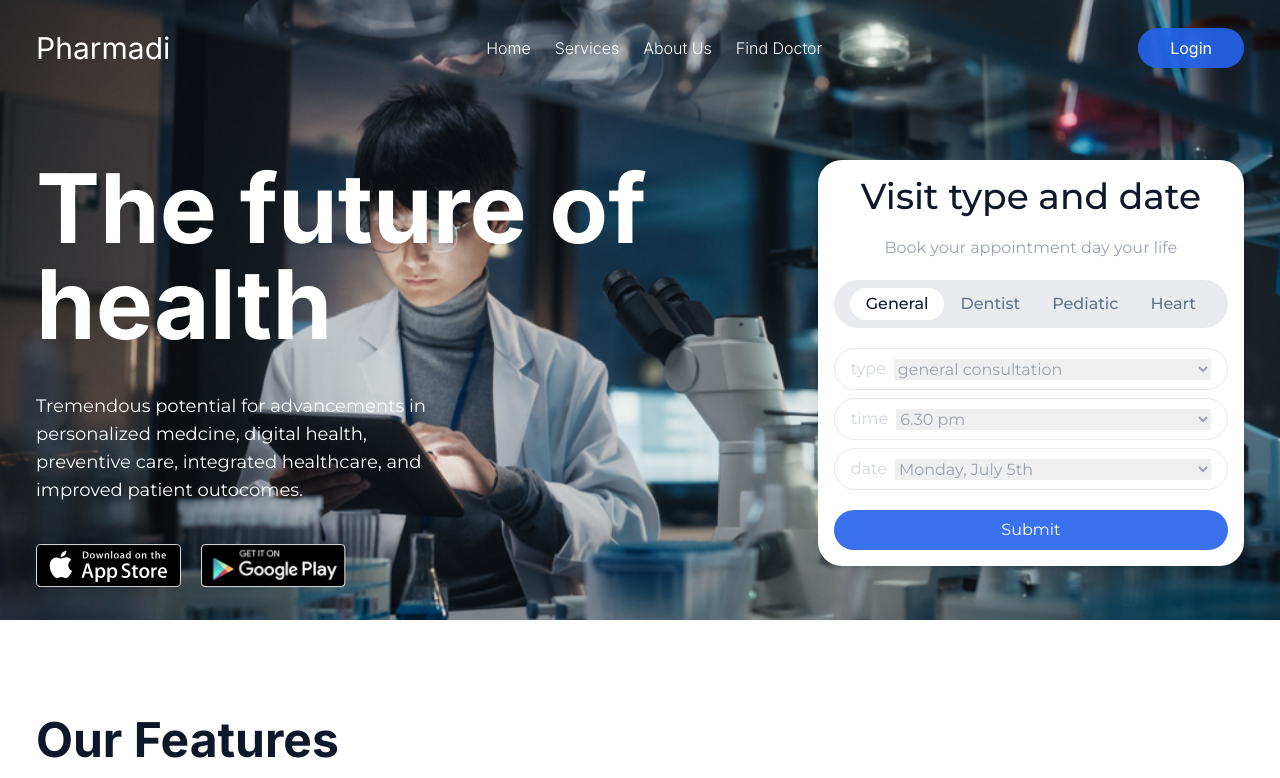
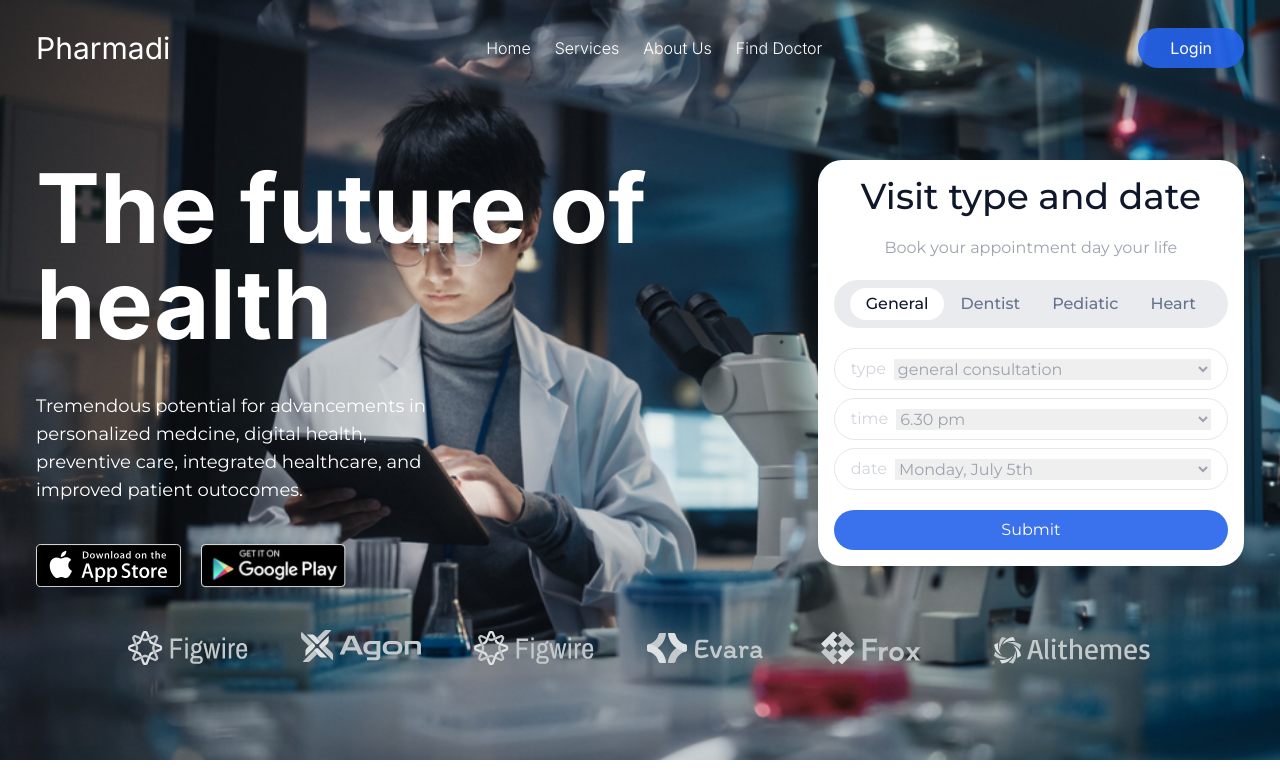
Before and after one commit to IGUIDER-AMINE/healthcare-website, a Next.js app: page / in a window 1280 px wide. Shown: the top 778 px of the page. Built offline with nearby package versions, Linux system fonts and the light colour scheme.

Commit message:
finish banner  section

```diff
--- a/components/Banner.tsx
+++ b/components/Banner.tsx
@@ -1,16 +1,19 @@
 import { appleStore, googlePlay } from "@/public";
-import { Swiper, SwiperSlide } from "swiper/react";
 import Image from "next/image";
 import React from "react";
 import NavBar from "./NavBar";
+import SwiperCore, { Autoplay, Navigation, Pagination } from "swiper";
+import { Swiper, SwiperSlide } from "swiper/react";
+SwiperCore.use([Autoplay, Navigation]);
+
 import "swiper/css";
 import "swiper/css/pagination";
 
 const data_brand = [
-  // {
-  //   id: "logo-1",
-  //   link: "/public/images//appStore.png",
-  // },
+  {
+    id: "logo-1",
+    link: "/images/brands/sample-logo-3.svg",
+  },
   {
     id: "logo-2",
     link: "/images/brands/sample-logo-1.svg",
@@ -41,7 +44,7 @@ const Banner = () => {
       style={{ backgroundImage: `url('./images/bannerthree.jpg')` }}
     >
       <NavBar />
-      <div className="container mx-auto px-9">
+      <div className="container space-y-10 mx-auto px-9">
         <div className="grid gap-4 grid-rows-2 lg:grid-rows-1 grid-flow-col grid-cols-2 md:flex-row">
           <div className="col-span-2 space-y-6 md:space-y-10 text-white flex-1">
             <h1 className="font-titleFont md:text-[50px] lg:text-8xl text-[30px] font-bold">
@@ -121,35 +124,47 @@ const Banner = () => {
             </div>
           </div>
         </div>
-        <div>
-          {/* <div className="h-[100px] w-full swiper-container">
+        <div className="h-[100px] max-w-containerSmall mx-auto w-full swiper-container">
           <Swiper
-              direction={"horizontal"}
+            slidesPerView={6}
+            spaceBetween={15}
             loop={true}
-              spaceBetween={15}
-              slidesPerView={6}
-              simulateTouch={false}
+            speed={3000}
             autoplay={{
-                // enabled: true,
-                delay: 1,
+              delay: 2500,
               disableOnInteraction: false,
             }}
-              centerInsufficientSlides={true}
-              speed={2000}
-              className="swiper-wrapper w-full"
+            className="swiper-wrapper"
+            breakpoints={{
+              0: {
+                slidesPerView: 2,
+              },
+              400: {
+                slidesPerView: 4,
+              },
+              639: {
+                slidesPerView: 6,
+              },
+              865: {
+                slidesPerView: 6,
+              },
+            }}
+            pagination={true}
+            modules={[Pagination]}
           >
             {data_brand.map((item) => (
               <SwiperSlide key={item?.id} role="button">
-                  <div
-                    className="swiper-slide active"
-                    style={{ minWidth: 100 }}
-                  >
-                    <Image alt={item?.id} src={item?.link} fill />
+                <div className="swiper-slide active">
+                  <Image
+                    width={300}
+                    height={300}
+                    alt={item?.id}
+                    src={item?.link}
+                  />
                 </div>
               </SwiperSlide>
             ))}
           </Swiper>
-          </div> */}
         </div>
       </div>
     </section>
```
Lines whose indentation alone changed are shown as unchanged.
